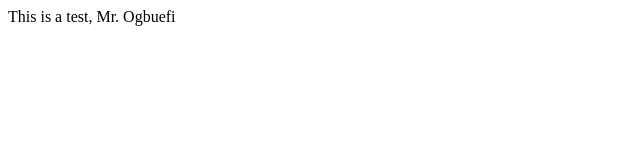
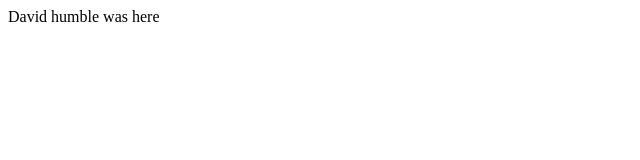
Before and after one commit to ayoolamilekan/wordcraft, a plain HTML site: page index.html in a window 1280 px wide. Shown: the full height of the page, 0-640 px from the left. Drawn offline with Linux system fonts and the light colour scheme.

Commit message:
new change

```diff
--- a/index.html
+++ b/index.html
@@ -1,6 +1,6 @@
 <!DOCTYPE html>
 <html>
 	<body>
-		This is a test, Mr. Ogbuefi
+		David humble was here
 	</body>
 </html>
```
